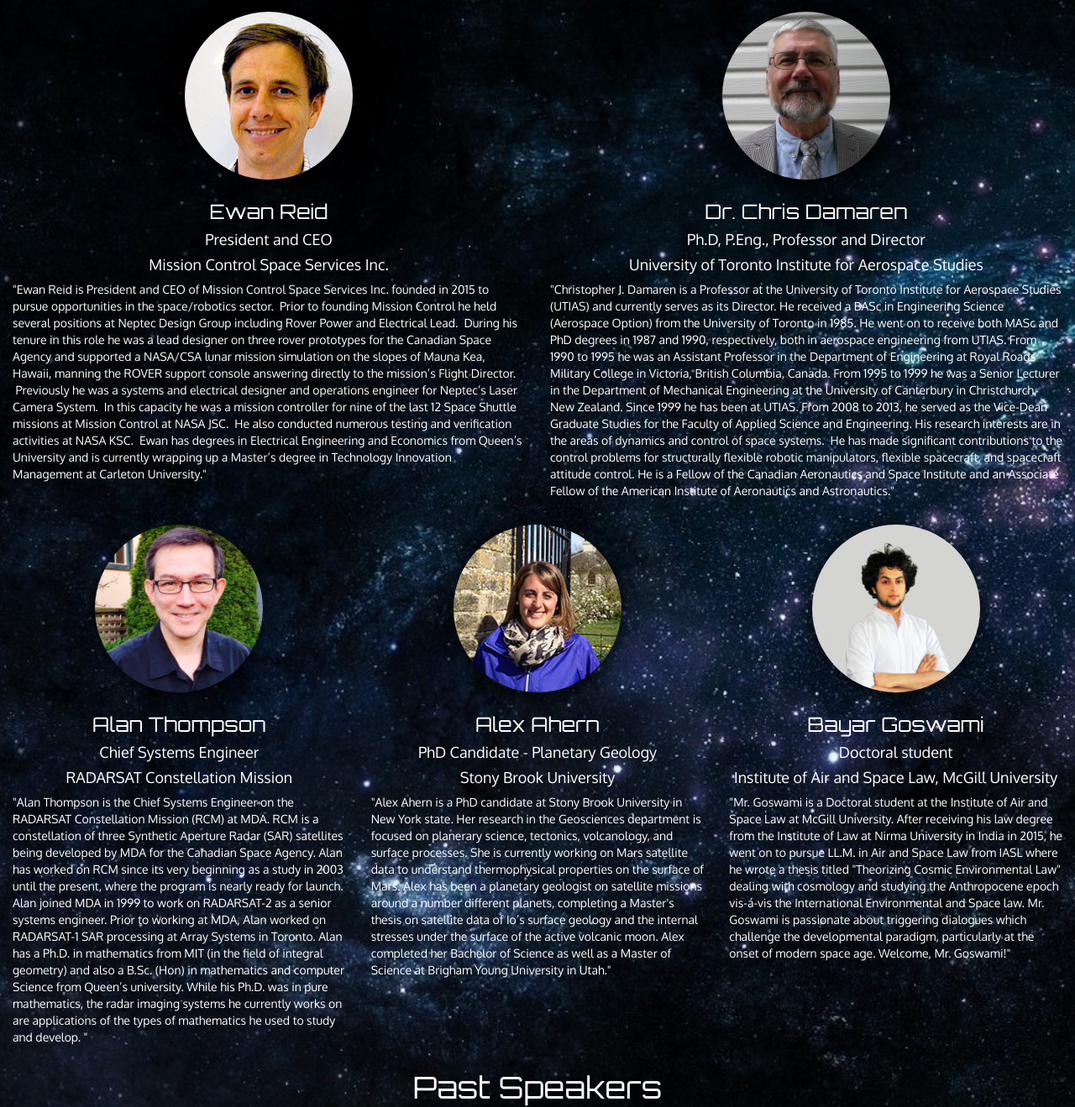
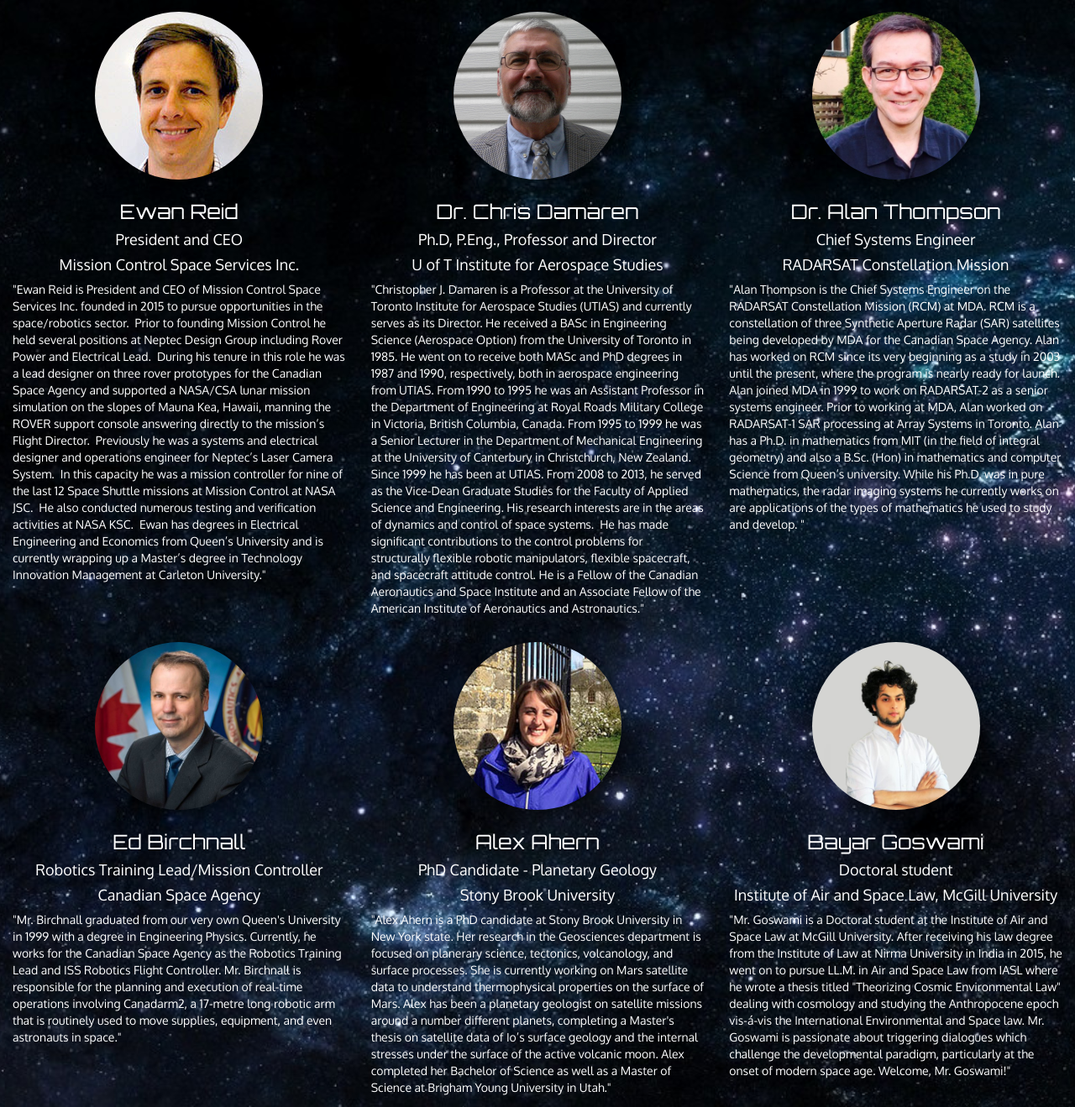
Before and after one commit to QSC/website_2018, a plain HTML site: page index.html in a window 1280 px wide. Shown: the part 4278-5597 px from the top of the page at 84% size. Drawn offline with nearby package versions, Linux system fonts and the light colour scheme; a web font is replaced by a local one.

Commit message:
added ed birchnall speaker

```diff
--- a/index.html
+++ b/index.html
@@ -425,7 +425,7 @@
     <!-- 2018 Speakers -->
     <div class = "row" style = "margin-bottom: 20px;">
     <!-- Chis Damaren -->
-    <div class = "col-xs-12 col-md-6 current_speaker">
+    <div class = "col-xs-12 col-md-4 current_speaker">
       <div class = "img-wrap  text-center">
         <img src = "img/speakers/ewan_reid.jpg" class = "speaker_image">
       </div>
@@ -437,32 +437,44 @@
       </div>
     </div><!-- End Chis Damaren -->
     <!-- Chis Damaren -->
-    <div class = "col-xs-12 col-md-6 current_speaker">
+    <div class = "col-xs-12 col-md-4 current_speaker">
       <div class = "img-wrap  text-center">
         <img src = "img/speakers/chris_damaren.jpg" class = "speaker_image">
       </div>
       <div class = "speaker_name text-center"><h3>Dr. Chris Damaren</h3></div>
       <div class = "speaker_title text-center"><h4>Ph.D, P.Eng., Professor and Director</h4></div>
-      <div class = "speaker_association text-center"><h4>University of Toronto Institute for Aerospace Studies</h4></div>
+      <div class = "speaker_association text-center"><h4>U of T Institute for Aerospace Studies</h4></div>
       <div class = "speaker_bio">
         "Christopher J. Damaren is a Professor at the University of Toronto Institute for Aerospace Studies (UTIAS) and currently serves as its Director. He received a BASc in Engineering Science (Aerospace Option) from the University of Toronto in 1985. He went on to receive both MASc and PhD degrees in 1987 and 1990, respectively, both in aerospace engineering from UTIAS. From 1990 to 1995 he was an Assistant Professor in the Department of Engineering at Royal Roads Military College in Victoria, British Columbia, Canada. From 1995 to 1999 he was a Senior Lecturer in the Department of Mechanical Engineering at the University of Canterbury in Christchurch, New Zealand. Since 1999 he has been at UTIAS. From 2008 to 2013, he served as the Vice-Dean Graduate Studies for the Faculty of Applied Science and Engineering. His research interests are in the areas of dynamics and
         control of space systems.  He has made significant contributions to the control problems for structurally flexible robotic manipulators, flexible spacecraft, and spacecraft attitude control. He is a Fellow of the Canadian Aeronautics and Space Institute and an Associate Fellow of the American Institute of Aeronautics and Astronautics."
       </div>
     </div><!-- End Chis Damaren -->
-  </div><!-- End Speakrs row 1 -->
-  <div class = "row">
     <!-- Alan Thompson -->
     <div class = "col-xs-12 col-md-4 current_speaker">
       <div class = "img-wrap  text-center">
         <img src = "img/speakers/alan_thompson.jpg" class = "speaker_image">
       </div>
-      <div class = "speaker_name text-center"><h3>Alan Thompson</h3></div>
+      <div class = "speaker_name text-center"><h3>Dr. Alan Thompson</h3></div>
       <div class = "speaker_title text-center"><h4>Chief Systems Engineer</h4></div>
       <div class = "speaker_association text-center"><h4>RADARSAT Constellation Mission</h4></div>
       <div class = "speaker_bio">
         "Alan Thompson is the Chief Systems Engineer on the RADARSAT Constellation Mission (RCM) at MDA. RCM is a constellation of three Synthetic Aperture Radar (SAR) satellites being developed by MDA for the Canadian Space Agency. Alan has worked on RCM since its very beginning as a study in 2003 until the present, where the program is nearly ready for launch. Alan joined MDA in 1999 to work on RADARSAT-2 as a senior systems engineer. Prior to working at MDA, Alan worked on RADARSAT-1 SAR processing at Array Systems in Toronto. Alan has a Ph.D. in mathematics from MIT (in the field of integral geometry) and also a B.Sc. (Hon) in mathematics and computer Science from Queen’s university. While his Ph.D. was in pure mathematics, the radar imaging systems he currently works on are applications of the types of mathematics he used to study and develop. "
       </div>
     </div><!-- End Alan Thompson -->
+  </div><!-- End Speakrs row 1 -->
+  <div class = "row">
+    <!-- Ed Birchnall -->
+    <div class = "col-xs-12 col-md-4 current_speaker">
+      <div class = "img-wrap  text-center">
+        <img src = "img/speakers/ed_birchnall.jpg" class = "speaker_image">
+      </div>
+      <div class = "speaker_name text-center"><h3>Ed Birchnall</h3></div>
+      <div class = "speaker_title text-center"><h4>Robotics Training Lead/Mission Controller</h4></div>
+      <div class = "speaker_association text-center"><h4>Canadian Space Agency</h4></div>
+      <div class = "speaker_bio">
+        "Mr. Birchnall graduated from our very own Queen's University in 1999 with a degree in Engineering Physics. Currently, he works for the Canadian Space Agency as the Robotics Training Lead and ISS Robotics Flight Controller. Mr. Birchnall is responsible for the planning and execution of real-time operations involving Canadarm2, a 17-metre long robotic arm that is routinely used to move supplies, equipment, and even astronauts in space."
+      </div>
+    </div><!-- End Alex Ahern -->
     <!-- Alex Ahern -->
     <div class = "col-xs-12 col-md-4 current_speaker">
       <div class = "img-wrap  text-center">
```
Also changed, not shown: img/speakers/ed_birchnall.jpg (added).
